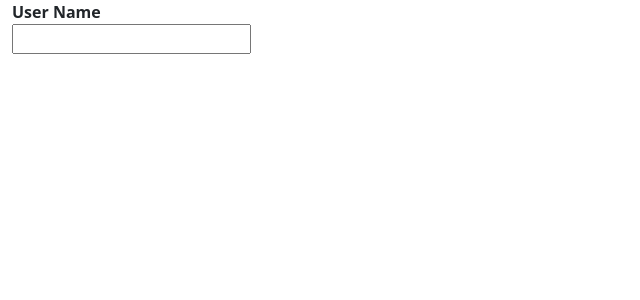
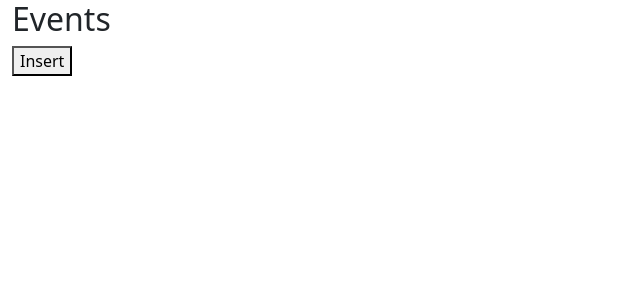
Before and after one commit to sree2694/ReactJS_NIT, a React (Create React App) app in the folder react-shopping/: page / in a window 1280 px wide. Shown: the top 300 px of the page, without its empty margins (0-640 px from the left). Built offline with nearby package versions, Linux system fonts and the light colour scheme.

Commit message:
Event_binding

```diff
--- /dev/null
+++ b/react-shopping/src/event-binding/event.binding.jsx
@@ -0,0 +1,22 @@
+export function EventBinding()
+{
+    function InsertClick(e){
+        for(var property in e.target){
+            document.write(`${property} : ${typeof e[property]}<br>`);
+         }
+
+        // document.write(`
+        //     Button Id    : ${e.target.id} <br>
+        //     Button Name  : ${e.target.name} <br>
+        //     Button Value : ${e.target.value} <br>
+        //     X Position   : ${e.clientX} <br>
+        //     Ctrl Key     : ${e.ctrlKey}
+        // `);
+    }
+    return(
+        <div className="container-fluid">
+            <h2>Events</h2>
+            <button id="btnInsert" onClick={InsertClick} name="InsertButton" value="Insert">Insert</button>
+        </div>
+    )
+}
--- /dev/null
+++ b/react-shopping/src/event-binding/event.bindingRestpara.jsx
@@ -0,0 +1,24 @@
+export function EventBindingRest()
+{
+    // function InsertClick(msg, product){
+    //      document.write(`
+    //          ${msg} <br>
+    //          ${product.Name} <br>
+    //      `);
+
+    // }
+
+    function InsertClick(...args){
+        var [msg, product] = args;
+        document.write(`
+            ${msg} <br>
+            ${product.Name}
+        `);
+    }
+    return(
+        <div className="container-fluid">
+            <h2>Events</h2>
+            <button id="btnInsert" onClick={()=>{InsertClick('Welcome',{'Name':'TV'})}} name="InsertButton" value="Insert">Insert</button>
+        </div>
+    )
+}
--- /dev/null
+++ b/react-shopping/src/event-binding/spread.jsx
@@ -0,0 +1,15 @@
+export function EventBindingSpread()
+{
+    function InsertClick(msg, product){
+       document.write(`
+          ${msg} <br>
+          ${product.Name}
+       `);
+    }
+    return(
+        <div className="container-fluid">
+            <h2>Events</h2>
+            <button id="btnInsert" onClick={()=>{InsertClick(...['Welcome', {'Name':'Samsung'}])}} name="InsertButton" value="Insert">Insert</button>
+        </div>
+    )
+}
--- a/react-shopping/src/index.js
+++ b/react-shopping/src/index.js
@@ -10,11 +10,14 @@ import "../node_modules/bootstrap/dist/js/bootstrap.bundle.js";
 
 import { FakestoreComponent } from './fakestoreapi/fakestore.component';
 import { StyleBinding } from './style-binding/style-binding';
+import { EventBinding } from './event-binding/event.binding';
+import { EventBindingRest } from './event-binding/event.bindingRestpara';
+import { EventBindingSpread } from './event-binding/spread';
 
 const root = ReactDOM.createRoot(document.getElementById('root'));
 root.render(
   <React.StrictMode>
-<StyleBinding/>
+<EventBindingSpread/>
   </React.StrictMode>
 );
 
```
